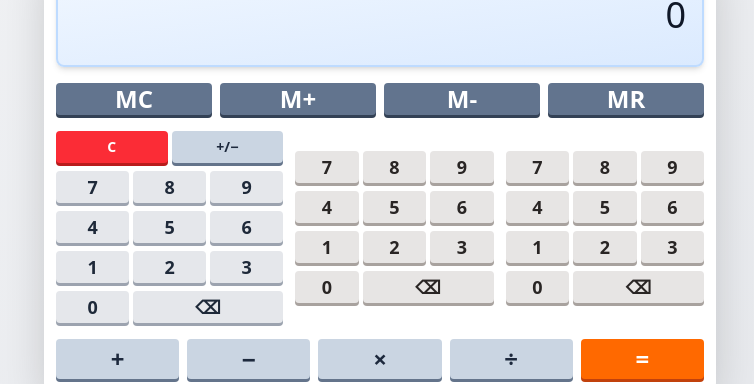
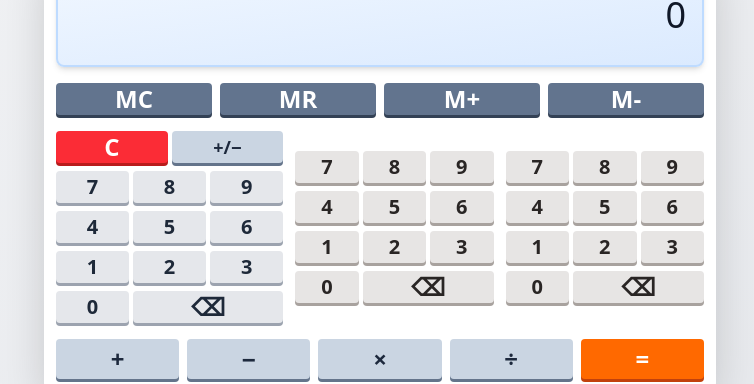
Before and after one commit to kototok903/fraction-calculator, a React (Vite) app: page / in a window 1280 px wide. Shown: the part 238-622 px from the top of the page, without its empty margins (260-1014 px from the left). Built offline with nearby package versions, Linux system fonts and the light colour scheme.

Commit message:
chore: font size changes

```diff
--- a/src/components/Keypad.tsx
+++ b/src/components/Keypad.tsx
@@ -57,7 +57,7 @@ export function Keypad({
             <Button
               onClick={onClear}
               color="red"
-              className={`${canShrink ? "min-h-10 md:min-h-8" : "min-h-8"} text-sm font-semibold ${onToggleSign ? "" : "col-span-2"}`}
+              className={`${canShrink ? "min-h-10 md:min-h-8" : "min-h-8"} font-semibold ${onToggleSign ? "" : "col-span-2"}`}
             >
               C
             </Button>
@@ -66,7 +66,7 @@ export function Keypad({
             <Button
               onClick={onToggleSign}
               color="slate"
-              className={`${canShrink ? "min-h-10 md:min-h-8" : "min-h-8"} text-sm font-semibold ${onClear ? "" : "col-span-2"}`}
+              className={`${canShrink ? "min-h-10 md:min-h-8" : "min-h-8"} text-lg font-semibold ${onClear ? "" : "col-span-2"}`}
             >
               +/−
             </Button>
@@ -82,9 +82,9 @@ export function Keypad({
             onClick={() => handleClick(btn)}
             color={buttonColor}
             className={`
-              text-lg font-semibold
+              font-semibold
               ${btn === "0" ? "col-span-1" : ""}
-              ${btn === "⌫" ? "col-span-2" : ""}
+              ${btn === "⌫" ? "col-span-2" : "text-xl"}
               ${canShrink ? twoColOrder[btn] : ""}
               ${canShrink ? "min-h-10 md:min-h-8" : "min-h-8"}
             `}
--- a/src/components/MemButtons.tsx
+++ b/src/components/MemButtons.tsx
@@ -2,6 +2,7 @@ import { Button, type ButtonColor } from "@/components/Button";
 
 interface MemButtonsProps {
   buttonColor?: ButtonColor;
+  onClear?: () => void;
   onClearMemory: () => void;
   onRecallMemory: () => void;
   onAddToMemory: () => void;
@@ -10,6 +11,7 @@ interface MemButtonsProps {
 
 export function MemButtons({
   buttonColor = "dark-slate",
+  onClear,
   onClearMemory,
   onRecallMemory,
   onAddToMemory,
@@ -17,8 +19,16 @@ export function MemButtons({
 }: MemButtonsProps) {
   return (
     <div className="flex gap-2 w-full min-h-8">
+      {onClear && (
+        <Button onClick={onClear} color="red" className="flex-1">
+          C
+        </Button>
+      )}
       <Button onClick={onClearMemory} color={buttonColor} className="flex-1">
         MC
+      </Button>
+      <Button onClick={onRecallMemory} color={buttonColor} className="flex-1">
+        MR
       </Button>
       <Button onClick={onAddToMemory} color={buttonColor} className="flex-1">
         M+
@@ -30,9 +40,6 @@ export function MemButtons({
       >
         M-
       </Button>
-      <Button onClick={onRecallMemory} color={buttonColor} className="flex-1">
-        MR
-      </Button>
     </div>
   );
 }
```
